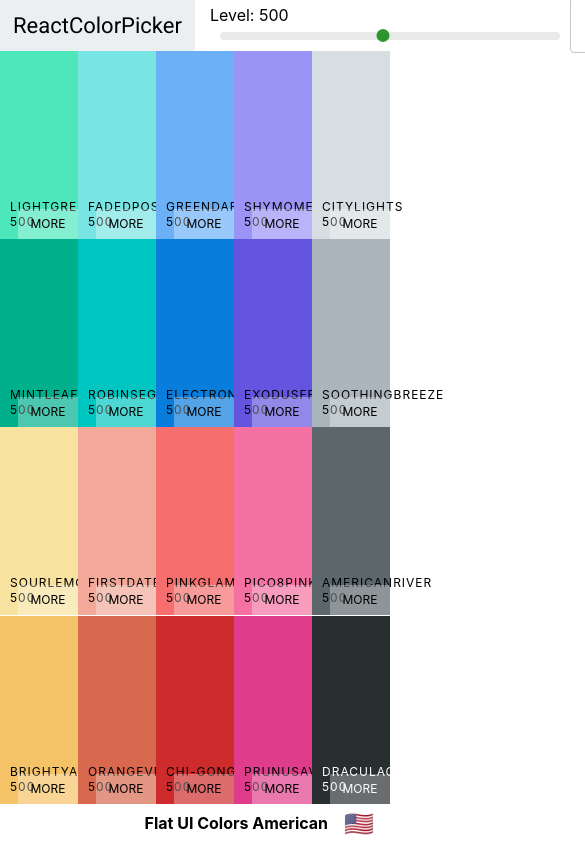
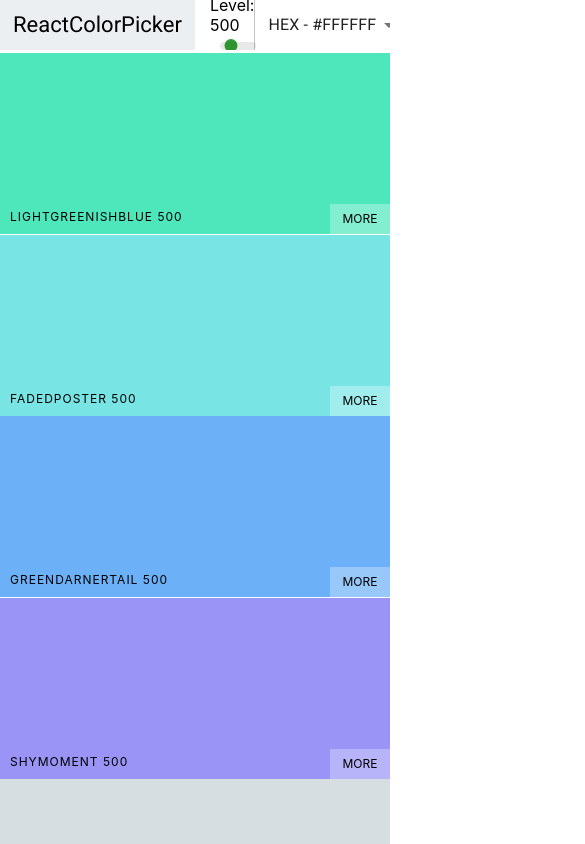
Before and after one commit to FrancoisSchoeman/ReactColorPalette, a React (Create React App) app: page /palette/flat-ui-colors-american in a window 390 px wide. Shown: the top 844 px of the page, 585 px wide, since content can reach past the window. Built offline with nearby package versions, Linux system fonts and the light colour scheme.

Commit message:
added responsive styling

```diff
--- a/src/Navbar.js
+++ b/src/Navbar.js
@@ -26,7 +26,7 @@ export default function Navbar(props){
         <div className={classes.logo}>
             <NavLink to="/">ReactColorPicker</NavLink>
         </div>
-        {props.isSingleColor ? null : <div>
+        {props.isSingleColor ? null : <div className={classes.sliderContainer}>
             <span>Level: {props.shade}</span>
             <div className={classes.slider}>
                 <Slider defaultValue={props.shade} min={100} max={900} step={100} onChange={(level) => props.setShade(level)} />
--- a/src/styles/ColorBoxStyles.js
+++ b/src/styles/ColorBoxStyles.js
@@ -13,6 +13,11 @@ const useStyles = createUseStyles({
             opacity: "1",
             cursor: "pointer",
             transition: "0.5s",
+        },
+        '@media (max-width: 720px)': {
+            height: "25%",
+            width: "100%",
+            overflow: "hidden"
         }
     },
     singleColorBox: {
@@ -26,6 +31,11 @@ const useStyles = createUseStyles({
             opacity: "1",
             cursor: "pointer",
             transition: "0.5s",
+        },
+        '@media (max-width: 720px)': {
+            width: "100%",
+            height: "25%",
+            overflow: "hidden"
         }
     },
     generalButton: {
--- a/src/styles/NavbarStyles.js
+++ b/src/styles/NavbarStyles.js
@@ -5,7 +5,9 @@ const useStyles = createUseStyles({
         display: "flex",
         alignItems: "center",
         justifyContent: "flex-start",
-        height: "6vh"
+        alignContent: "center",
+        height: "6vh",
+        overflow: "hidden"
     },
     logo:{
         marginRight: "15px",
@@ -21,10 +23,16 @@ const useStyles = createUseStyles({
             color: "black"
         }
     },
+    sliderContainer: {
+        width: "100%"
+    },
     slider:{
-        width: "340px",
+        width: "80%",
         margin: "0 10px",
         display: "inline-block",
+        '@media (max-width: 720px)':{
+
+        },
         '& .rc-slider-track':{
             backgroundColor: "transparent"
         },
--- a/src/styles/PaletteListStyles.js
+++ b/src/styles/PaletteListStyles.js
@@ -3,22 +3,29 @@ import { createUseStyles } from "react-jss";
 const useStyles = createUseStyles({
     main:{
         backgroundColor: "blue",
-        height: "100vh",
+        minHeight: "100vh",
         display: "flex",
         justifyContent: "center",
-        alignItems: "flex-start"
+        alignItems: "flex-start",
     },
     container:{
         width: "50%",
         display: "flex",
         alignItems: "flex-start",
         flexDirection: "column",
+        '@media (max-width: 720px)':{
+            width: "80%"
+        }
     },
     palettes:{
         boxSizing: "border-box",
         width: "100%",
-        display: "grid",
-        gridTemplateColumns: "auto auto auto",
+        display: "flex",
+        alignItems: "center",
+        justifyContent: "space-between",
+        alignContent: "center",
+        flexWrap: "wrap",
+        flex: 1
     },
     nav: {
         display: "flex",
--- a/src/styles/PaletteStyles.js
+++ b/src/styles/PaletteStyles.js
@@ -2,12 +2,16 @@ import { createUseStyles } from 'react-jss';
 
 const useStyles = createUseStyles({
  palette:{
-    height: "100vh",
+    height: "97vh",
     display: "flex",
     flexDirection: "column"
  },
  paletteColors:{
-    height: "90%"
+    height: "90%",
+    marginTop: '3.5px',
+    "@media (max-width: 720px)":{
+      flexWrap: "wrap"
+    }
  },
  paletteFooter:{
     backgroundColor: "white",
@@ -19,7 +23,7 @@ const useStyles = createUseStyles({
  },
  emoji:{
     fontSize: "1.5rem",
-    margin: "0 1rem"
+    padding: "0 1rem"
  }
 })
 
--- a/src/styles/SingleColorPaletteStyles.js
+++ b/src/styles/SingleColorPaletteStyles.js
@@ -32,7 +32,11 @@ const useStyles = createUseStyles({
         margin: "auto",
         display: "inline-block",
         position: "relative",
-        marginBottom: "-3.5px"
+        marginBottom: "-3.5px",
+        '@media (max-width: 720px)':{
+            width: "100%",
+            height: "25%"
+        }
     },
     generalButton: {
         width: "100px",
```
